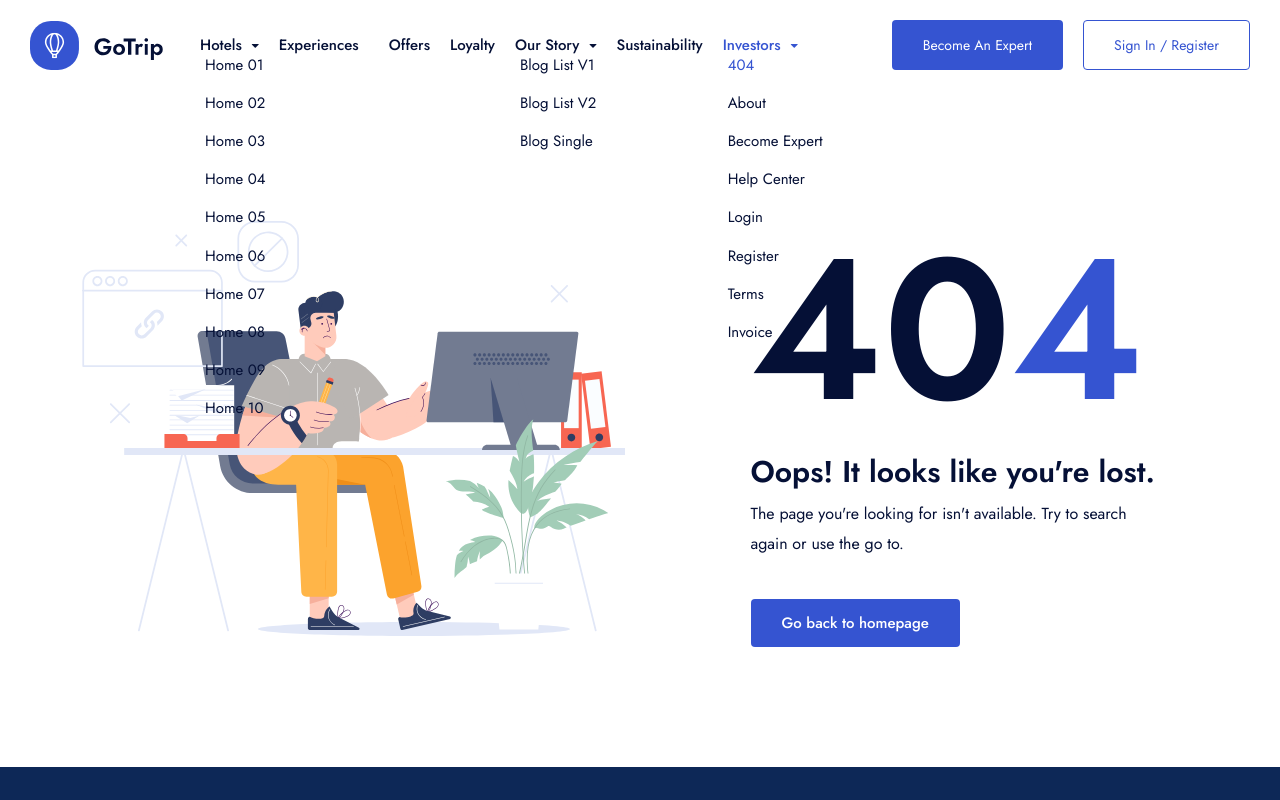
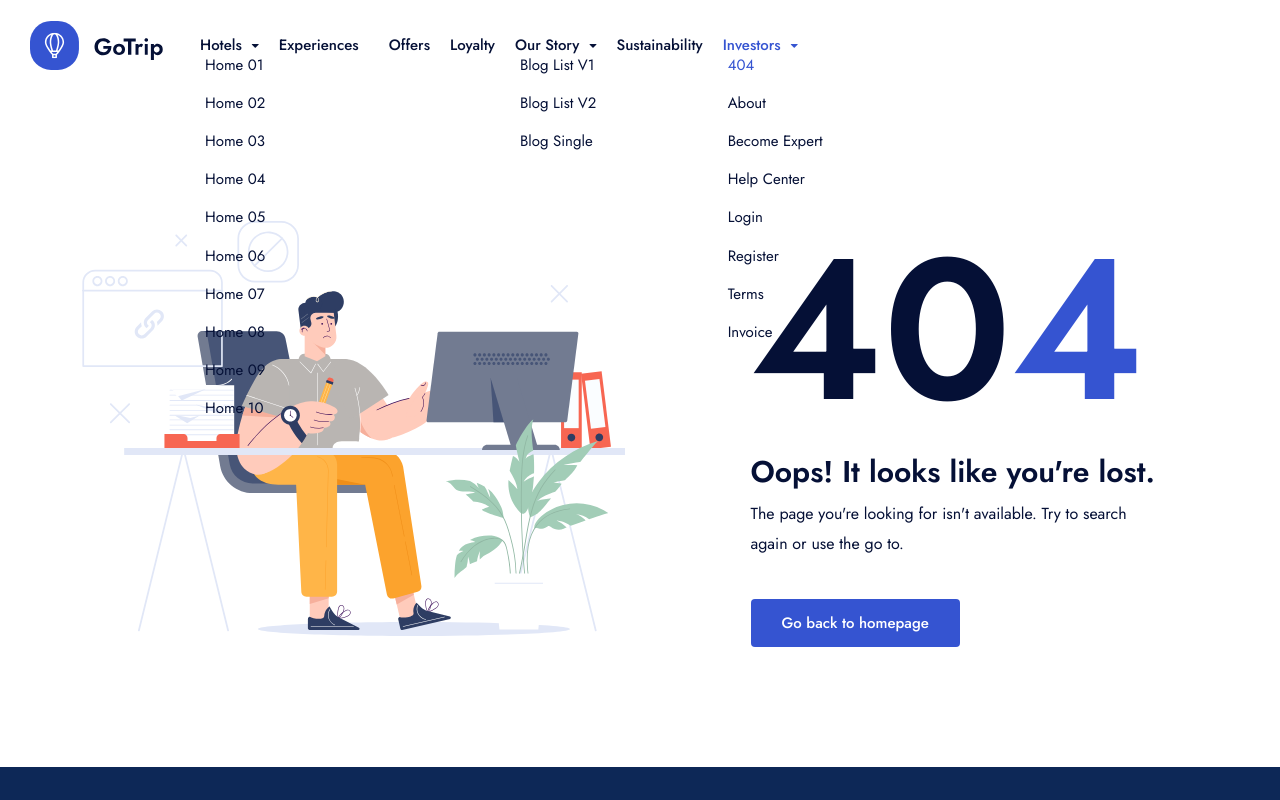
Before and after one commit to Raksyak-MST/booking-engine, a Next.js app: page /404 in a window 1280 px wide. Shown: the top 800 px of the page. Built offline with nearby package versions, Linux system fonts and the light colour scheme.

Commit message:
fix(ui): using the default header

```diff
--- a/components/header/default-header/index.jsx
+++ b/components/header/default-header/index.jsx
@@ -50,73 +50,6 @@ const Header1 = () => {
               {/* End d-flex */}
             </div>
             {/* End col */}
-
-            <div className="col-auto">
-              <div className="d-flex items-center">
-                <div className="row x-gap-20 items-center xxl:d-none">
-                  <CurrenctyMegaMenu textClass="text-dark-1" />
-                  {/* End Megamenu for Currencty */}
-
-                  {/* Start vertical devider*/}
-                  <div className="col-auto">
-                    <div className="w-1 h-20 bg-white-20" />
-                  </div>
-                  {/* End vertical devider*/}
-
-                  <LanguageMegaMenu textClass="text-dark-1" />
-                  {/* End Megamenu for Language */}
-                </div>
-                {/* End language and currency selector */}
-
-                {/* Start btn-group */}
-                <div className="d-flex items-center ml-20 is-menu-opened-hide md:d-none">
-                  <Link
-                    href="/login"
-                    className="button px-30 fw-400 text-14 -blue-1 bg-blue-1 h-50 text-white"
-                  >
-                    Become An Expert
-                  </Link>
-                  <Link
-                    href="/signup"
-                    className="button px-30 fw-400 text-14 -outline-blue-1 h-50 text-blue-1 ml-20"
-                  >
-                    Sign In / Register
-                  </Link>
-                </div>
-                {/* End btn-group */}
-
-                {/* Start mobile menu icon */}
-                <div className="d-none xl:d-flex x-gap-20 items-center pl-30 text-dark-1">
-                  <div>
-                    <Link
-                      href="/login"
-                      className="d-flex items-center icon-user text-inherit text-22"
-                    />
-                  </div>
-                  <div>
-                    <button
-                      className="d-flex items-center icon-menu text-inherit text-20"
-                      data-bs-toggle="offcanvas"
-                      aria-controls="mobile-sidebar_menu"
-                      data-bs-target="#mobile-sidebar_menu"
-                    />
-
-                    <div
-                      className="offcanvas offcanvas-start  mobile_menu-contnet"
-                      tabIndex="-1"
-                      id="mobile-sidebar_menu"
-                      aria-labelledby="offcanvasMenuLabel"
-                      data-bs-scroll="true"
-                    >
-                      <MobileMenu />
-                      {/* End MobileMenu */}
-                    </div>
-                  </div>
-                </div>
-                {/* End mobile menu icon */}
-              </div>
-            </div>
-            {/* End col-auto */}
           </div>
           {/* End .row */}
         </div>
```
Also changed, not shown: app/(homes)/home_1/page.jsx (+2 -12 lines).
